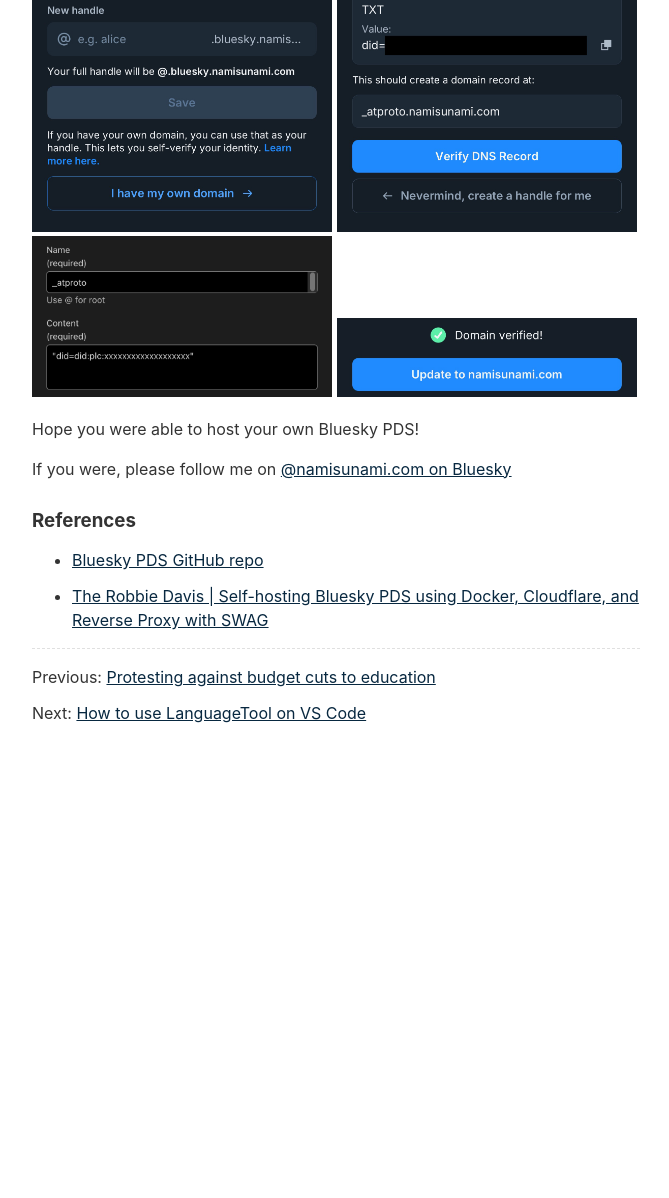
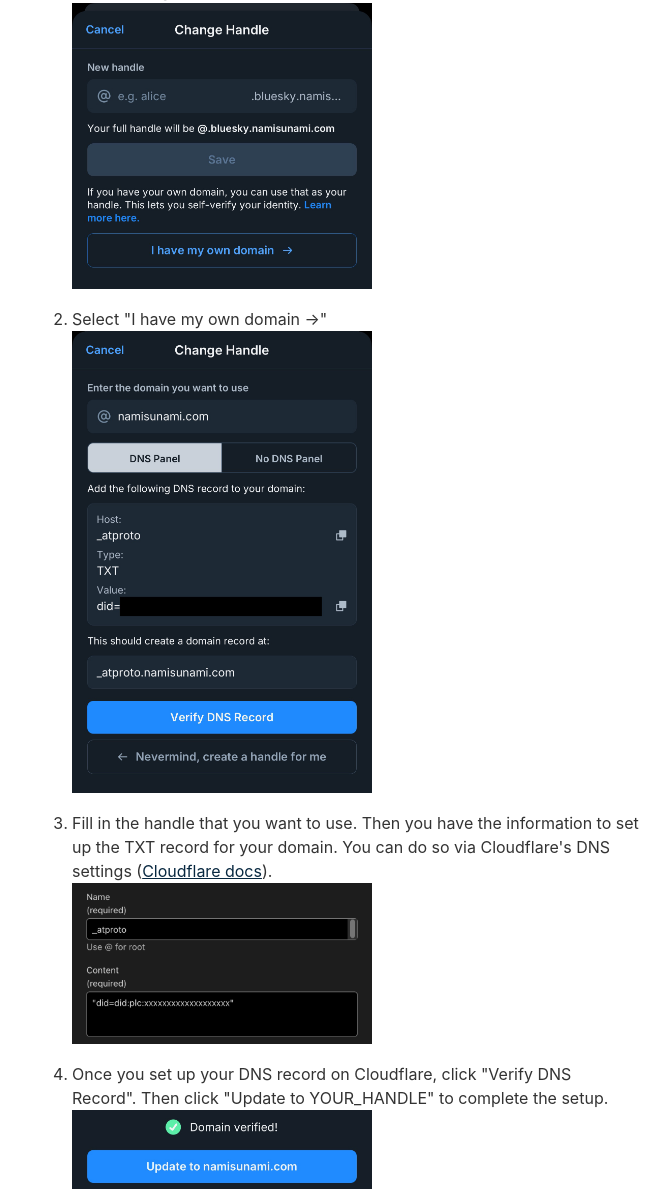
Before and after one commit to nsunami/nami-writes, an Eleventy site: page content/blog/2024-12-28/2024-12-28.md in a window 1280 px wide. Shown: the part 8200-9398 px from the top of the page, without its empty margins (304-973 px from the left). Before the commit the page ends 8973 px from the top, so only its background shows below. Built offline with nearby package versions, Linux system fonts and the light colour scheme; Eleventy itself is replaced by a stand-in of ours; files that its build step writes are made by us from their sources; files whose address does not match are found by name.

Commit message:
fix(blog): Fix the Bluesky PDS post images

```diff
--- a/content/blog/2024-12-28/2024-12-28.md
+++ b/content/blog/2024-12-28/2024-12-28.md
@@ -193,17 +193,24 @@
 
 #### Changing the handle
 
+By default, your handle will show as invalid. </br>
+<img src="bs-nami-invalid-handle.jpg" alt="A screenshot of Nami's Bluesky account showing an Invalid Handle warning" width="300" />
+
 It's because Bluesky looks for a TXT record for the domain to validate the handle.
 
 To change the handle and set up properly:
 
-<img src="change-handle.png" alt="A screenshot of Bluesky's change handle view" width="300"/>
+1. Go to Settings → Account → Handle </br>
+   <img src="change-handle.png" alt="A screenshot of Bluesky's change handle view" width="300"/>
 
+2. Select "I have my own domain →" </br>
    <img src="change-handle-own-domain.png" alt="A screenshot of Bluesky's change handle view to specify own domain's handle" width="300"/>
 
-<img src="cloudflare-dns-settings.png" alt="A screenshot of Cloudflare's DNS setting" width="300"/>
+3. Fill in the handle that you want to use. Then you have the information to set up the TXT record for your domain. You can do so via Cloudflare's DNS settings ([Cloudflare docs](https://developers.cloudflare.com/dns/manage-dns-records/how-to/create-dns-records/)). </br>
+   <img src="cloudflare-dns-settings.png" alt="A screenshot of Cloudflare's DNS setting" width="300"/>
 
-<img src="domain-verified.png" alt="A screenshot of Bluesky client showing a green checkmark with 'Domain verified' text, with a button labeled" width="300"/>
+4. Once you set up your DNS record on Cloudflare, click "Verify DNS Record". Then click "Update to YOUR_HANDLE" to complete the setup. </br>
+   <img src="domain-verified.png" alt="A screenshot of Bluesky client showing a green checkmark with 'Domain verified' text, with a button labeled" width="300"/>
 
 Hope you were able to host your own Bluesky PDS!
 
```
